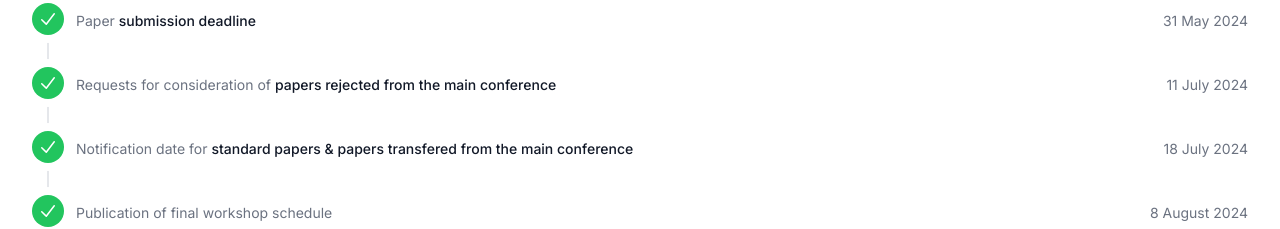
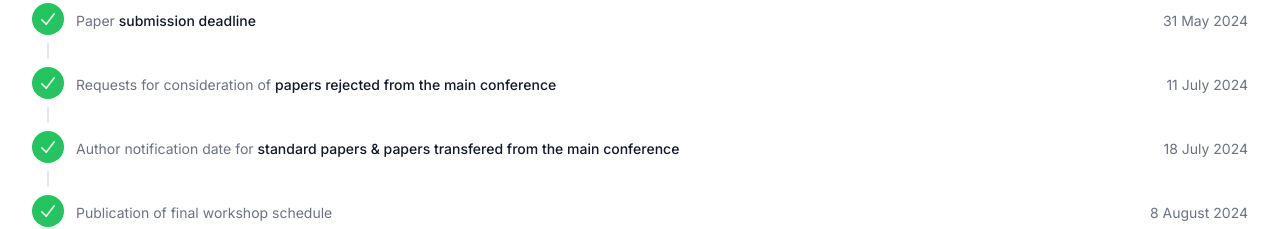
Before and after one commit to w4k2/cldd.kssk.pwr.edu.pl, a Next.js app: page / in a window 1280 px wide. Shown: the part 3260-3489 px from the top of the page. Built offline with nearby package versions, Linux system fonts and the light colour scheme.

Commit message:
Update KeyDates.tsx

```diff
--- a/src/components/KeyDates.tsx
+++ b/src/components/KeyDates.tsx
@@ -21,7 +21,7 @@ const timeline = [
   },
   {
     id: 3,
-    content: 'Notification date for ',
+    content: 'Author notification date for ',
     target: 'standard papers & papers transfered from the main conference',
     href: '#',
     date: '18 July 2024',
```
